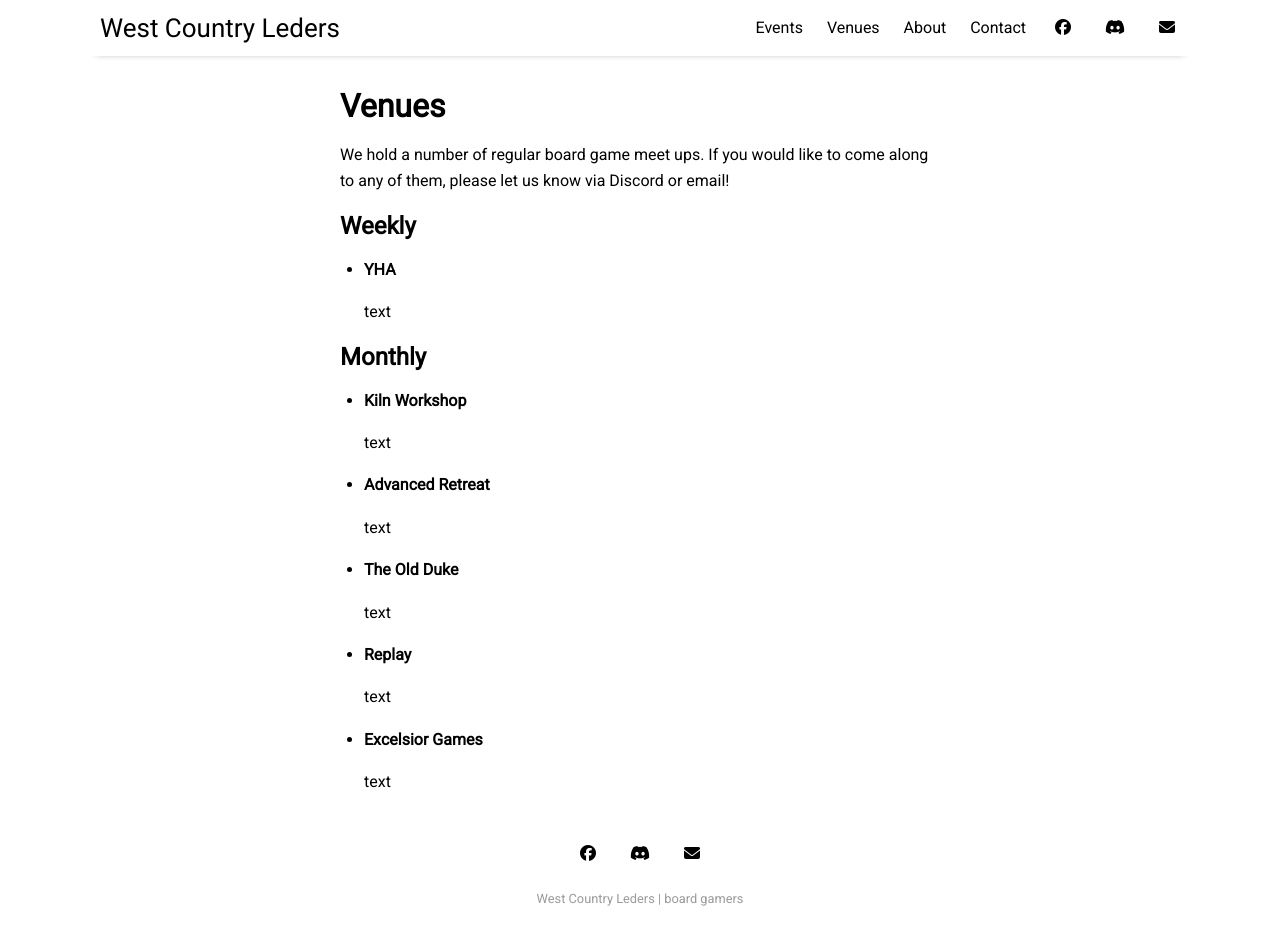
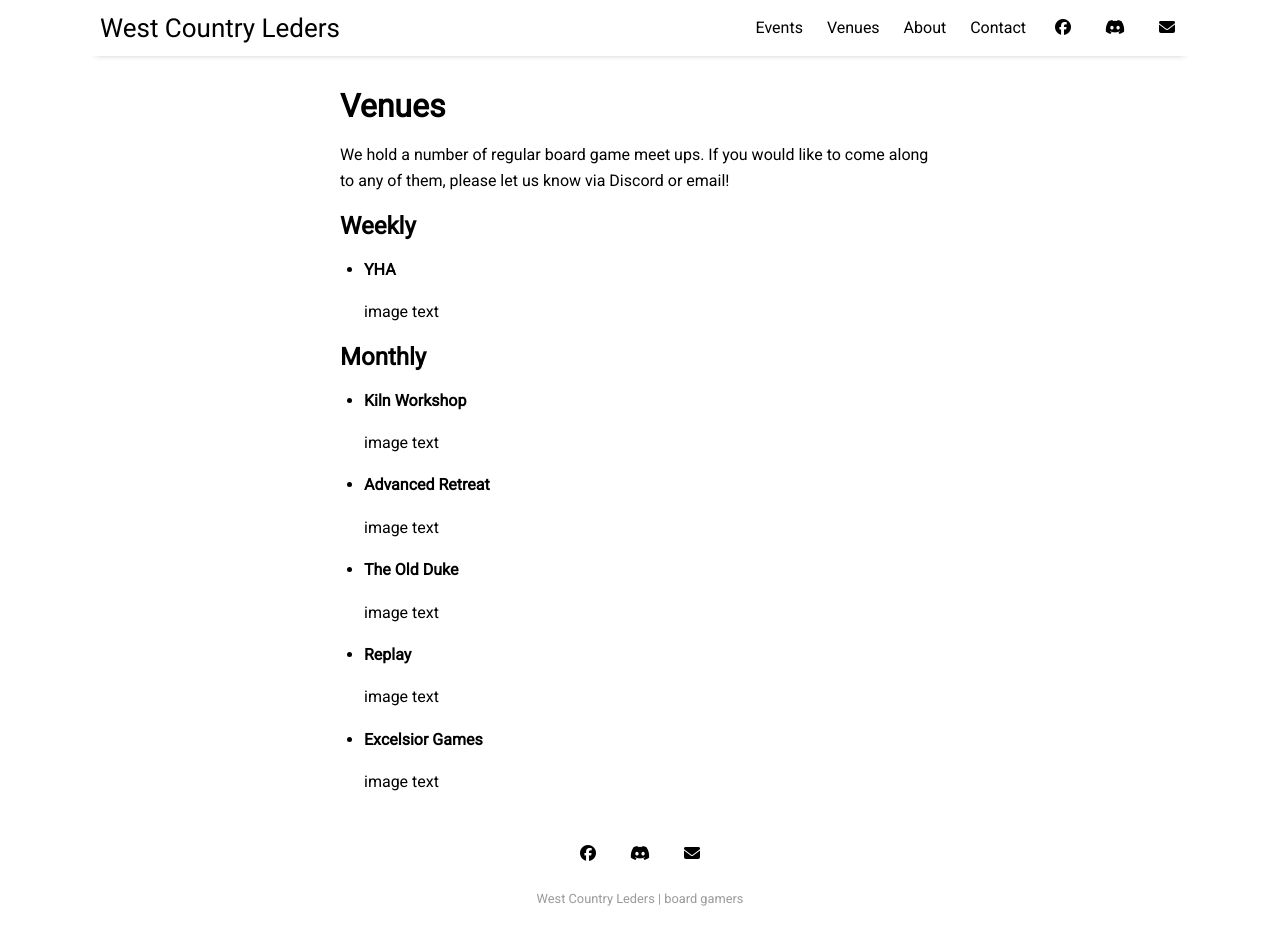
Before and after one commit to ChilledEther/west-country-leders-new, a Jekyll site: the page built from pages/venues.md, in a window 1280 px wide and 937 px high. Built offline with Jekyll 4.4.1, drawn with Linux system fonts in a browser that asks for light colours.

Commit message:
Update venues.md

```diff
--- a/pages/venues.md
+++ b/pages/venues.md
@@ -10,26 +10,32 @@ We hold a number of regular board game meet ups. If you would like to come along
 ## __Weekly__
 - **YHA**
 
+  image
   text
 
 ## __Monthly__
 
 - **Kiln Workshop**
 
+  image
   text
 
 - **Advanced Retreat**
 
+  image
   text
 
 - **The Old Duke**
 
+  image
   text
 
 - **Replay**
 
+  image
   text
 
 - **Excelsior Games**
 
+  image
   text
```
